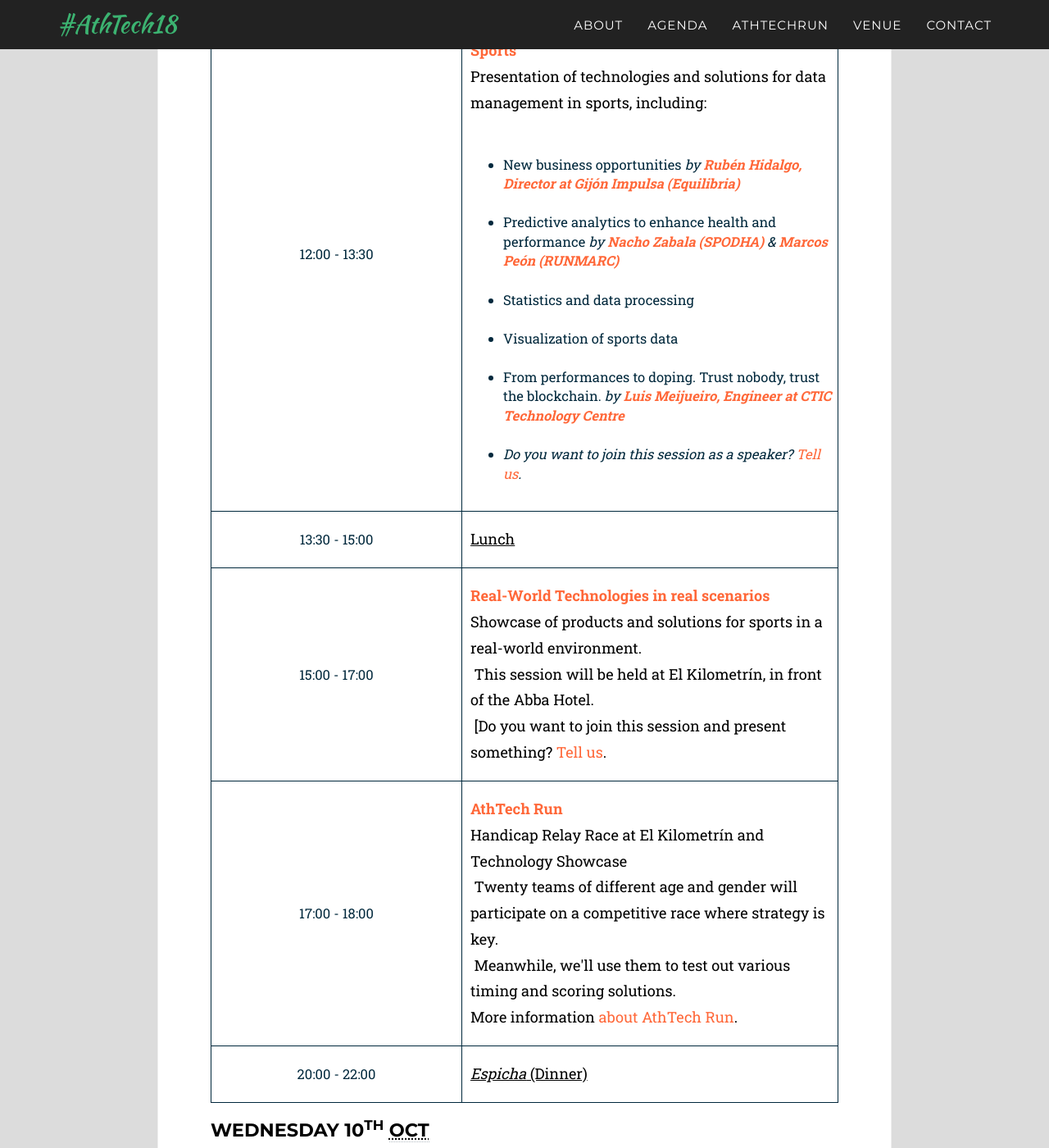
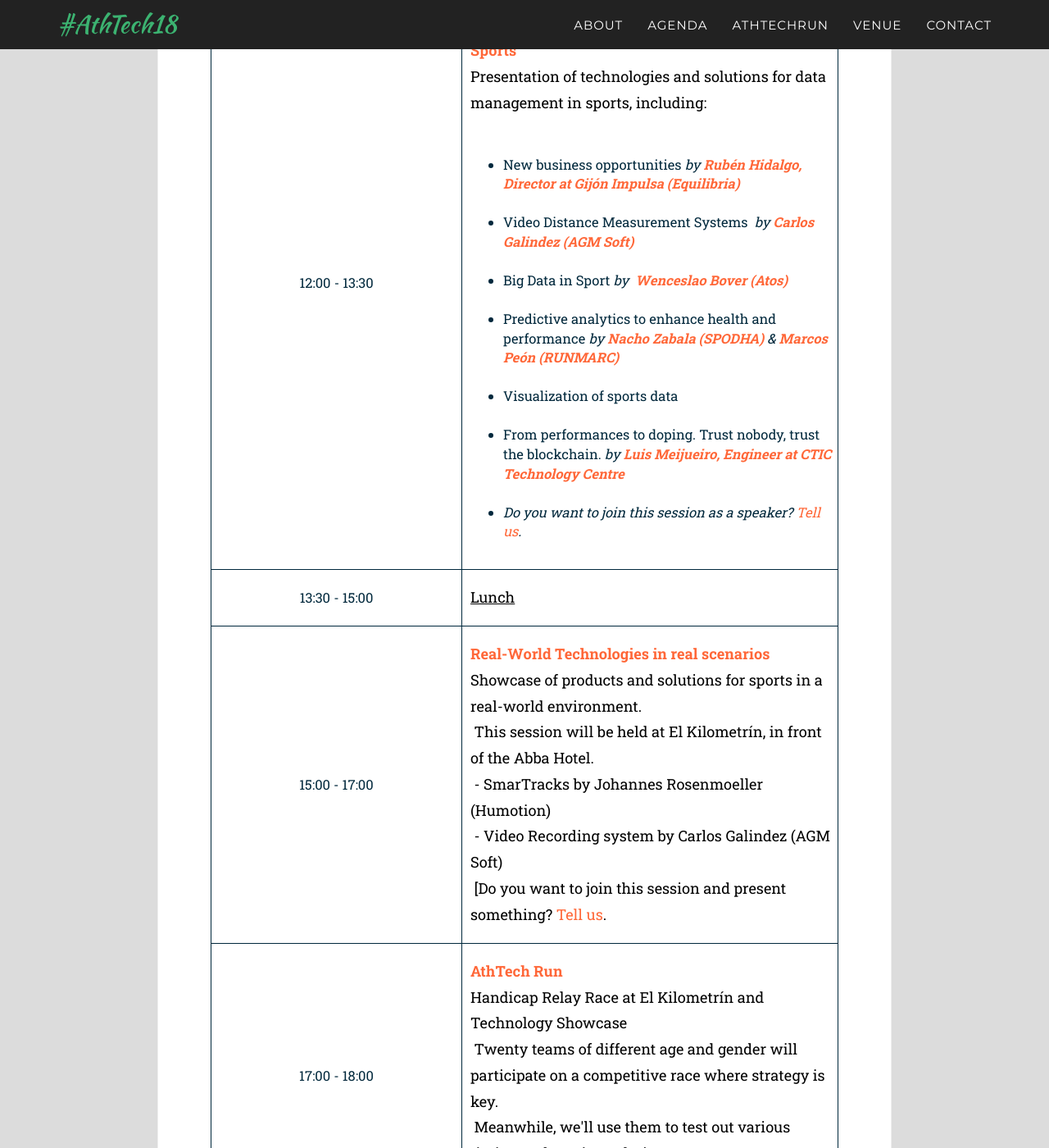
Before and after one commit to openath/athtech, a Jekyll site: the page built from _2018_pages/agenda.html, in a window 1280 px wide and 1400 px high, scrolled down 1736 px. Shown: the whole window at 82% size. Built offline with Jekyll 4.4.1, drawn with Linux system fonts in a browser that asks for light colours; some web fonts are replaced.

Commit message:
More info on the agenda

```diff
--- a/_data/twenty_18/agendas_1.yml
+++ b/_data/twenty_18/agendas_1.yml
@@ -39,8 +39,9 @@
     <br>Presentation of technologies and solutions for data management in sports, including:</p>
       <ul>
         <li>New business opportunities <i>by <b>Rubén Hidalgo, Director at Gijón Impulsa (Equilibria)</b></i></li>
+        <li>Video Distance Measurement Systems <i> by <b>Carlos Galindez (AGM Soft)</b></i></li>
+        <li>Big Data in Sport <i>by <b> Wenceslao Bover (Atos)</b></i></li>
         <li>Predictive analytics to enhance health and performance <i>by <b>Nacho Zabala (<a href='http://spodha.com'>SPODHA</a>)</b> & <b>Marcos Peón (RUNMARC)</b></i></li>
-        <li>Statistics and data processing</li>
         <li>Visualization of sports data</li>
         <li>From performances to doping. Trust nobody, trust the blockchain. <i>by <b>Luis Meijueiro, Engineer at CTIC Technology Centre</b>
 </li>
@@ -54,6 +55,8 @@
   info: "<p><b>Real-World Technologies in real scenarios</b>
     <br>Showcase of products and solutions for sports in a real-world environment.<br>
     This session will be held at El Kilometrín, in front of the Abba Hotel.<br>
+    - SmarTracks by Johannes Rosenmoeller (Humotion)<br>
+    - Video Recording system by Carlos Galindez (AGM Soft)<br>
     [Do you want to join this session and present something? <a href='/#contact'>Tell us</a>.</p>"
 
 - time: 17:00 - 18:00
```
